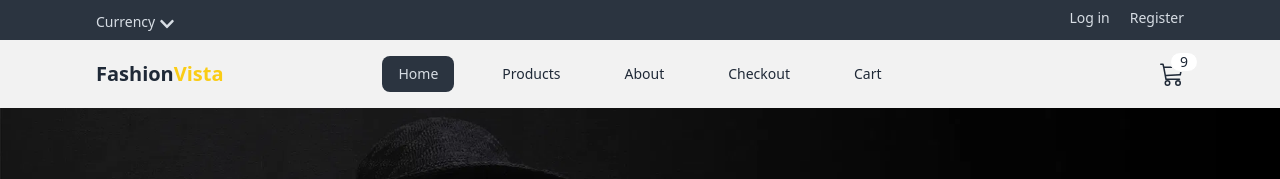
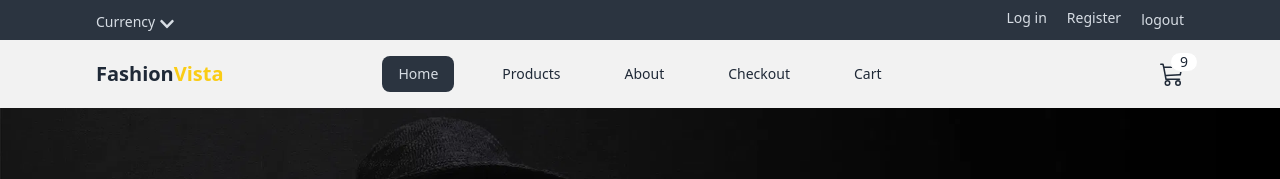
Before and after one commit to Alii-Hassnain/Fashion_frontend, a React (Vite) app in the folder FashionShop/: page / in a window 1280 px wide. Shown: the top 179 px of the page. Built offline with nearby package versions, Linux system fonts and the light colour scheme.

Commit message:
add logout button or confiq logout api also update google login or signup

```diff
--- a/FashionShop/src/components/Header.jsx
+++ b/FashionShop/src/components/Header.jsx
@@ -1,8 +1,48 @@
 import React from "react";
-import { Link } from "react-router-dom";
+import { Link , useNavigate } from "react-router-dom";
 import { FaChevronDown } from "react-icons/fa";
+import { handleSuccess,handleError } from "../utils/tostify";
 
 const Header = () => {
+
+  const navigate = useNavigate();
+
+  const handleLogout = async () => {
+    try {
+      // Call the logout API
+      const response = await fetch("http://localhost:8080/user/logout", {
+        method: "POST",
+        credentials: "include", // Ensures cookies are sent with the request
+      });
+
+      // Handle the API response
+      const result = await response.json();
+      const { success, message } = result;
+
+      if (success) {
+        handleSuccess(message);
+        console.log("Logout result: ", message);
+        localStorage.removeItem("token"); // Clear local storage (if needed)
+        localStorage.removeItem("user");
+
+        setTimeout(() => {
+          navigate("/login"); // Redirect to login page
+
+        },2000)
+      }else if (!success) {
+        console.error("Logout error: ", message);
+        handleError(message);
+      }
+      else {
+        console.error("Logout error: ", message);
+        handleError(message);
+      }
+    } catch (error) {
+      // Network or other unexpected errors
+      console.error("Error during logout: ", error);
+      handleError(error);
+    }
+  };
   return (
     <header className="bg-neutral py-2 text-neutral-content">
       <div className="align-elements flex justify-center sm:justify-between">
@@ -37,6 +77,7 @@ const Header = () => {
           <Link to={"/register"}>
             <p className="link-hover text-sm">Register</p>
           </Link>
+          <button className="link-hover text-sm hover:text-red-400" onClick={handleLogout} >logout</button>
         </div>
       </div>
     </header>
--- a/FashionShop/src/pages/Login.jsx
+++ b/FashionShop/src/pages/Login.jsx
@@ -62,6 +62,10 @@ const Login = () => {
     setLoginInfo(newInfo);
     console.log(loginInfo);
   };
+  const handleGoogleLogin = async () => {
+    console.log("google login clicked");
+    window.open("http://localhost:8080/auth/google", "_self") ;
+  }
   return (
     <>
       <Header />
@@ -118,7 +122,10 @@ const Login = () => {
           />
           {/* <button className="my-2 btn btn-outline text-white">Login</button> */}
           <SubmitMe text={"Login"} />
+          <button type="button" className="my-2 btn btn-outline text-white" onClick={handleGoogleLogin}>Login with Google</button>
           <div className="flex flex-col text-sm">
+
+
               <Link to={"/forgotPassword"}>
                 <p className="my-2 text-sm text-primary link-hover cursor-pointer">
                   Forgot password
--- a/FashionShop/src/pages/Register.jsx
+++ b/FashionShop/src/pages/Register.jsx
@@ -80,6 +80,10 @@ const Register = () => {
       setRegister({ username: "", password: "", email: "" });
     }
   };
+  const handleGoogleLogin = async () => {
+    console.log("google login clicked");
+    window.open("http://localhost:8080/auth/google", "_self") ;
+  }
 
   return (
     <div>
@@ -140,6 +144,7 @@ const Register = () => {
           {/* buttons */}
           <div className="flex flex-col w-full gap-2">
             <SubmitMe text="Register"/>
+            <button onClick={handleGoogleLogin} className="btn btn-outline w-full">Sign in with Google</button>
             {/* <button className="btn btn-outline w-full">Register</button>  */}
             <Link to={"/login"}>
               <button type="submit" className="btn btn-neutral w-full">
```
